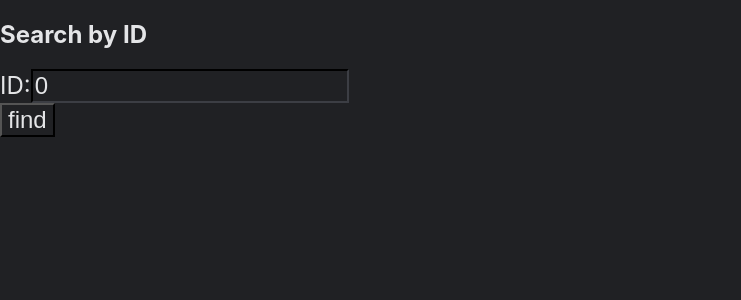
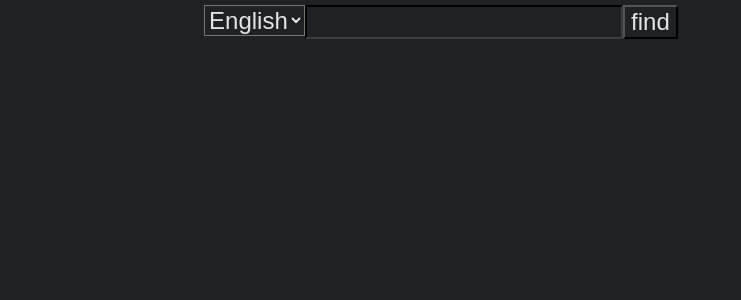
Before and after one commit to Geet-Shetty/TuluWebsite, a React (Create React App) app in the folder frontend/dictionary/: page / in a window 1280 px wide. Shown: the top 300 px of the page, without its empty margins (0-741 px from the left). Built offline with nearby package versions, Linux system fonts and the light colour scheme.

Commit message:
set up searchmode and added list component

```diff
--- a/frontend/dictionary/src/App.css
+++ b/frontend/dictionary/src/App.css
@@ -126,21 +126,19 @@ td.thick {
   /* height: 100vh; */
 }
 
-/* #page {
-  text-align: center;
-  position: relative;
+.grid {
+  display: flex;
+  display: -webkit-flex; /* Support for older browsers */
+  flex-flow: row wrap;
+  justify-content: space-around;
+  margin: 5px;
 }
-#page:after {
-  content: "";
-  position: absolute;
-  left: 50%;
-  height: 200%;
-  width: 1px;
+
+ul.words {
+  list-style-type: none;
 }
-#page > .left {
-  float: left;
-  width: 100px;
+
+.searchbox {
+  display: flex;
+  flex-direction: row;
 }
-#page > .middle {
-  display: inline-block;
-} */
--- a/frontend/dictionary/src/App.js
+++ b/frontend/dictionary/src/App.js
@@ -3,6 +3,7 @@ import wordService from "./services/word";
 import { useEffect, useState } from "react";
 import { BrowserRouter, Routes, Route } from "react-router-dom";
 import SearchForm from "./components/SearchForm";
+import SearchType from "./components/SearchType";
 import Display from "./components/Display";
 
 function App() {
@@ -15,8 +16,12 @@ function App() {
     language_refs: undefined,
   };
 
-  const [id, setIds] = useState(0);
+  const empty_word_list = [];
+  const [id, setIds] = useState("");
+  const [term, setTerm] = useState("");
   const [word, setWord] = useState(empty_word);
+  const [word_list, setWordList] = useState(empty_word_list);
+  const [searchMode, setSearchMode] = useState("english");
 
   // const hook = () => {
   //   console.log("effect");
@@ -32,11 +37,12 @@ function App() {
 
   // useEffect(hook, []); // If the second parameter is an empty array [], then the effect is only run along with the first render of the component.
 
+  // const
   const searchID = (event) => {
     event.preventDefault();
     if (id !== 0) {
       wordService
-        .getWord(id)
+        .getWord_byID(id)
         .then((json_word) => {
           setWord(json_word);
           console.log(word);
@@ -47,43 +53,81 @@ function App() {
         .catch((error) => {
           console.log(error);
         });
-      setIds(0);
+      setIds("");
+    }
+  };
+
+  const searchENG = (event) => {
+    event.preventDefault();
+    console.log(term);
+    if (term !== "") {
+      wordService
+        .getWord_ENG(term)
+        .then((json_word_list) => {
+          setWordList(json_word_list);
+          console.log(json_word_list);
+          // console.log(word["word"]);
+          // console.log(word.word.english);
+          // console.table(word);
+        })
+        .catch((error) => {
+          console.log(error);
+        });
+      setTerm("");
+    }
+  };
+
+  const searchTU = (event) => {
+    event.preventDefault();
+    if (term !== "") {
+      wordService
+        .getWord_TU(term)
+        .then((json_word_list) => {
+          setWordList(json_word_list);
+          console.log(json_word_list);
+          // console.log(word["word"]);
+          // console.log(word.word.english);
+          // console.table(word);
+        })
+        .catch((error) => {
+          console.log(error);
+        });
+      setTerm("");
     }
   };
 
   const handleIDChange = (event) => {
-    console.log(event.target.value);
+    // console.log(event.target.value);
     setIds(event.target.value);
   };
 
+  const handleTermChange = (event) => {
+    // console.log(event.target.value);
+    setTerm(event.target.value);
+  };
+
+  const handleModeChange = (event) => {
+    // console.log(event.target.value);
+    setSearchMode(event.target.value);
+    // console.log(term);
+  };
+
   return (
-    // <>
-    //   <BrowserRouter>
-    //     <Routes>
-    //       <Route
-    //         path="/"
-    //         element={
-    //           <div class="page">
-    //             <div class="search left">
-    //               <SearchForm
-    //                 searchID={searchID}
-    //                 handleIDChange={handleIDChange}
-    //                 newID={id}
-    //               />
-    //             </div>
-    //             <Display word={word} />
-    //           </div>
-    //         }
-    //       ></Route>
-    //     </Routes>
-    //   </BrowserRouter>
-    // </>
-    <div class="page">
-      <div class="search left">
+    <div class="grid">
+      <div class="searchbox left">
+        <SearchType handleModeChange={handleModeChange} newMode={searchMode} />
         <SearchForm
-          searchID={searchID}
-          handleIDChange={handleIDChange}
-          newID={id}
+          searchID={
+            searchMode === "id"
+              ? searchID
+              : searchMode === "english"
+              ? searchENG
+              : searchTU
+          }
+          handleIDChange={
+            searchMode === "id" ? handleIDChange : handleTermChange
+          }
+          newVal={searchMode === "id" ? id : term}
         />
       </div>
       <Display word={word} />
--- /dev/null
+++ b/frontend/dictionary/src/components/List.js
@@ -0,0 +1,6 @@
+import React from "react";
+
+// add checks to only do things if they are not null/undefined
+let List = ({ words }) => {};
+
+export default List;
--- a/frontend/dictionary/src/components/SearchForm.js
+++ b/frontend/dictionary/src/components/SearchForm.js
@@ -1,17 +1,11 @@
 import React from "react";
 
-let SearchForm = ({ searchID, handleIDChange, newID }) => {
+let SearchForm = ({ searchID, handleIDChange, newVal }) => {
   return (
-    <div>
-      <h2>Search by ID</h2>
+    <div class="searchbox">
       <form onSubmit={searchID}>
-        <div>
-          ID:
-          <input class="searchbar" onChange={handleIDChange} value={newID} />
-        </div>
-        <div>
-          <button type="submit">find</button>
-        </div>
+        <input class="searchbar" onChange={handleIDChange} value={newVal} />
+        <button type="submit">find</button>
       </form>
     </div>
   );
--- /dev/null
+++ b/frontend/dictionary/src/components/SearchType.js
@@ -0,0 +1,21 @@
+import React from "react";
+
+let SearchType = ({ handleModeChange, newMode }) => {
+  return (
+    <>
+      {/* <form onSubmit={null}> */}
+      <form>
+        <label>
+          <select value={newMode} onChange={handleModeChange}>
+            <option value="english">English</option>
+            <option value="tulu">Tulu</option>
+            <option value="id">ID</option>
+          </select>
+        </label>
+        {/* <input type="submit" value="Submit" /> */}
+      </form>
+    </>
+  );
+};
+
+export default SearchType;
--- a/frontend/dictionary/src/services/word.js
+++ b/frontend/dictionary/src/services/word.js
@@ -1,11 +1,25 @@
 import axios from "axios";
-const baseUrl = "http://localhost:3001/searchID?term=";
+const baseUrlID = "http://localhost:3001/searchID?term=";
+const baseUrlENG = "http://localhost:3001/searchENG?term=";
+const baseUrlTU = "http://localhost:3001/searchTU?term=";
 
-const getWord = (id) => {
-  const request = axios.get(`${baseUrl}${id}`);
+const getWord_byID = (id) => {
+  const request = axios.get(`${baseUrlID}${id}`);
+  return request.then((response) => response.data);
+};
+
+const getWord_ENG = (term) => {
+  const request = axios.get(`${baseUrlENG}${term}`);
+  return request.then((response) => response.data);
+};
+
+const getWord_TU = (term) => {
+  const request = axios.get(`${baseUrlTU}${term}`);
   return request.then((response) => response.data);
 };
 
 export default {
-  getWord,
+  getWord_byID,
+  getWord_ENG,
+  getWord_TU,
 };
```
